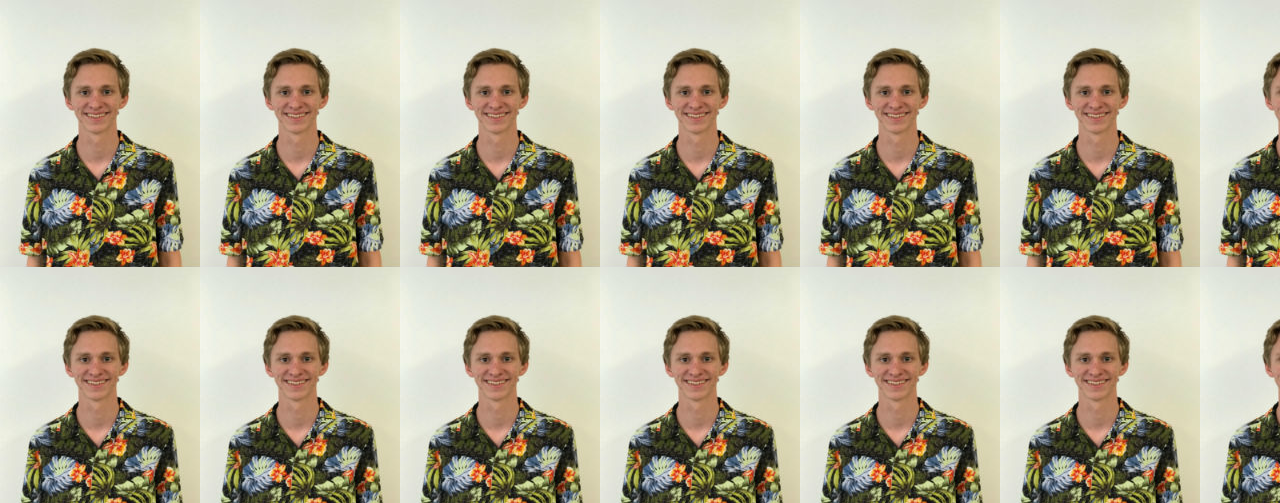
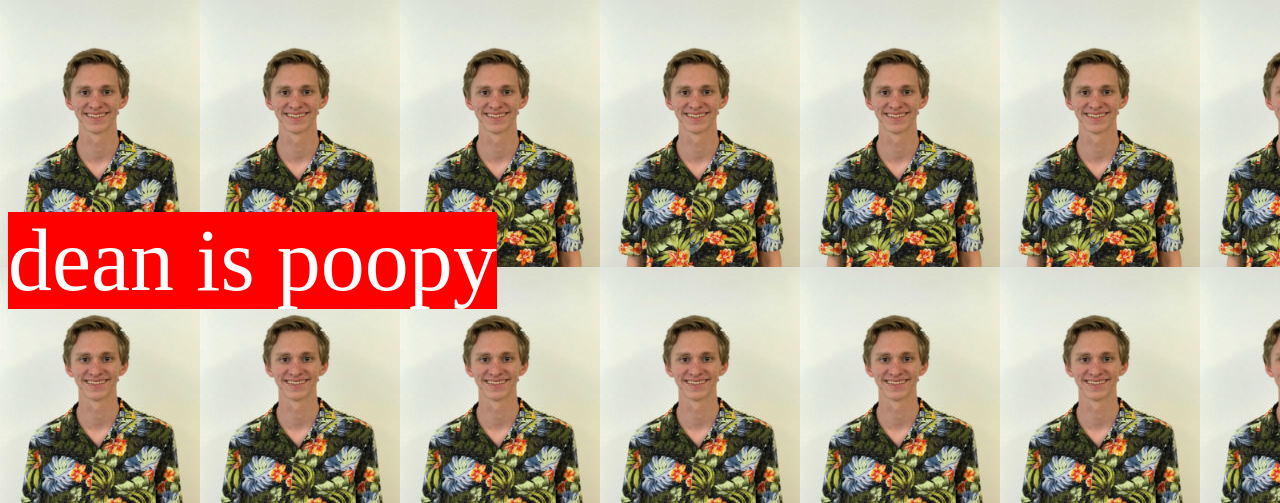
Before and after one commit to mileshahn/test2, a plain HTML site: page index.html in a window 1280 px wide. Shown: the top 503 px of the page. Drawn offline with Linux system fonts and the light colour scheme.

Commit message:
Update index.html

```diff
--- a/index.html
+++ b/index.html
@@ -2,7 +2,7 @@
 <html>
 <body background="sconnor.jpg">
 <h style="text-align:center;background-color:red;color:white;font-size:550%;"> </style>
-<h1><br><br>dean is poopy</h1>
+<h><br><br>dean is poopy</h>
 <h style="text-align:center;background-color:red;color:white;font-size:85%;"> </style>
 <h><br><br><br><br><br>this post made by connor gang</h>
 </body>
```
